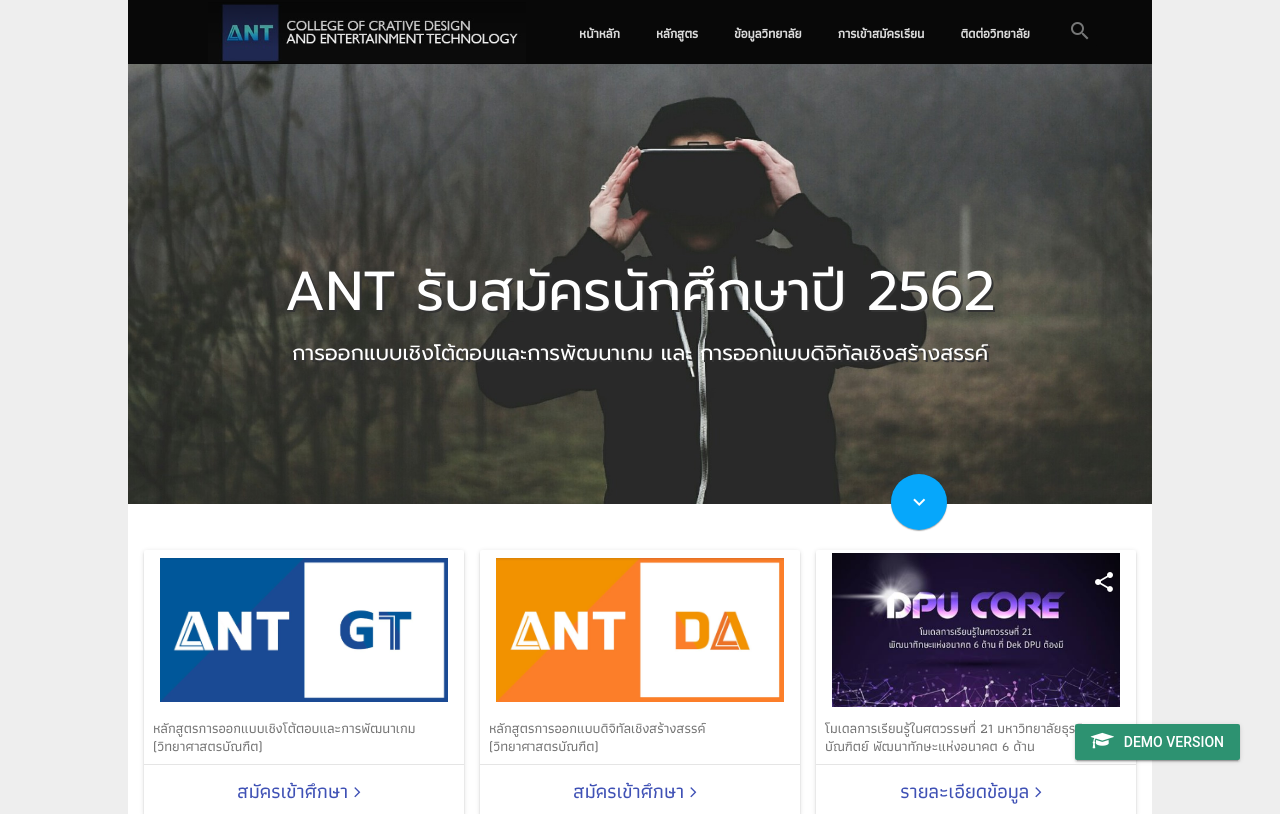
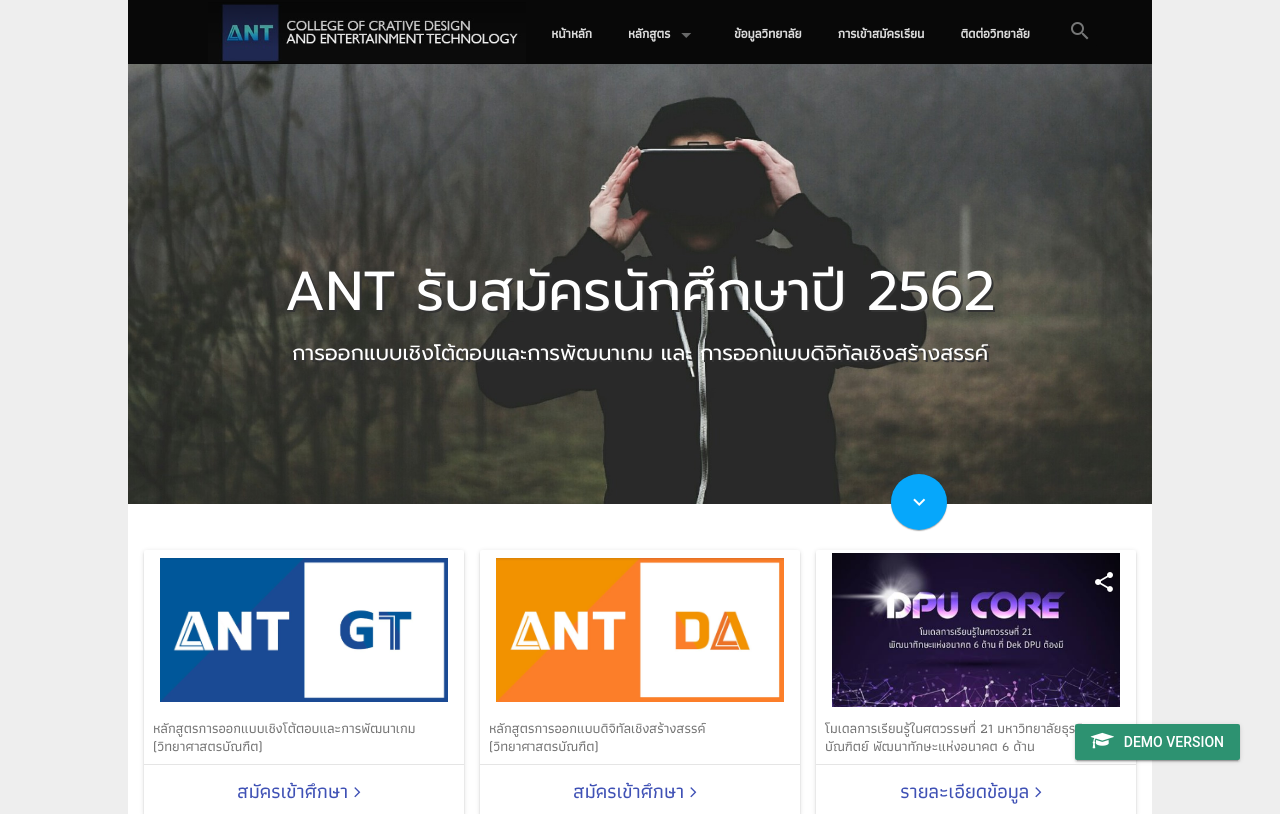
Before and after one commit to banyapondpu/ant-dpu-website, a plain HTML site: page index.html in a window 1280 px wide. Shown: the top 814 px of the page. Drawn offline with Linux system fonts and the light colour scheme.

Commit message:
This is fireabse ANT DPU Website

```diff
--- a/index.html
+++ b/index.html
@@ -49,7 +49,7 @@
           <div class="android-navigation-container">
             <nav class="android-navigation mdl-navigation">
               <a class="mdl-navigation__link mdl-typography--text-uppercase" href="">หน้าหลัก</a>
-              <a class="mdl-navigation__link mdl-typography--text-uppercase" href="#" id="demo-menu-lower-left"> หลักสูตร</a>
+              <a class="mdl-navigation__link mdl-typography--text-uppercase" href="#" id="demo-menu-lower-left">หลักสูตร <i class="material-icons">arrow_drop_down</i></a>
               <a class="mdl-navigation__link mdl-typography--text-uppercase" href="">ข้อมูลวิทยาลัย</a>
               <a class="mdl-navigation__link mdl-typography--text-uppercase" href="">การเข้าสมัครเรียน</a>
               <a class="mdl-navigation__link mdl-typography--text-uppercase" href="">ติดต่อวิทยาลัย</a>
```
